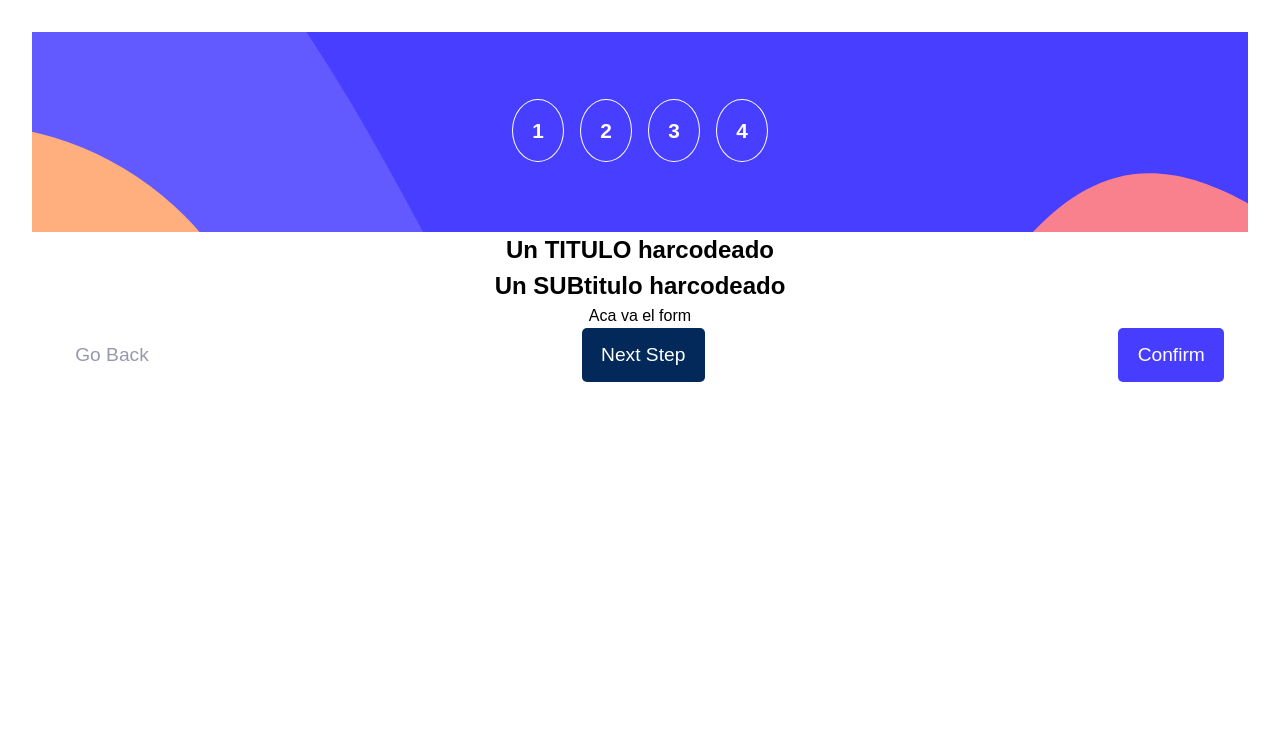
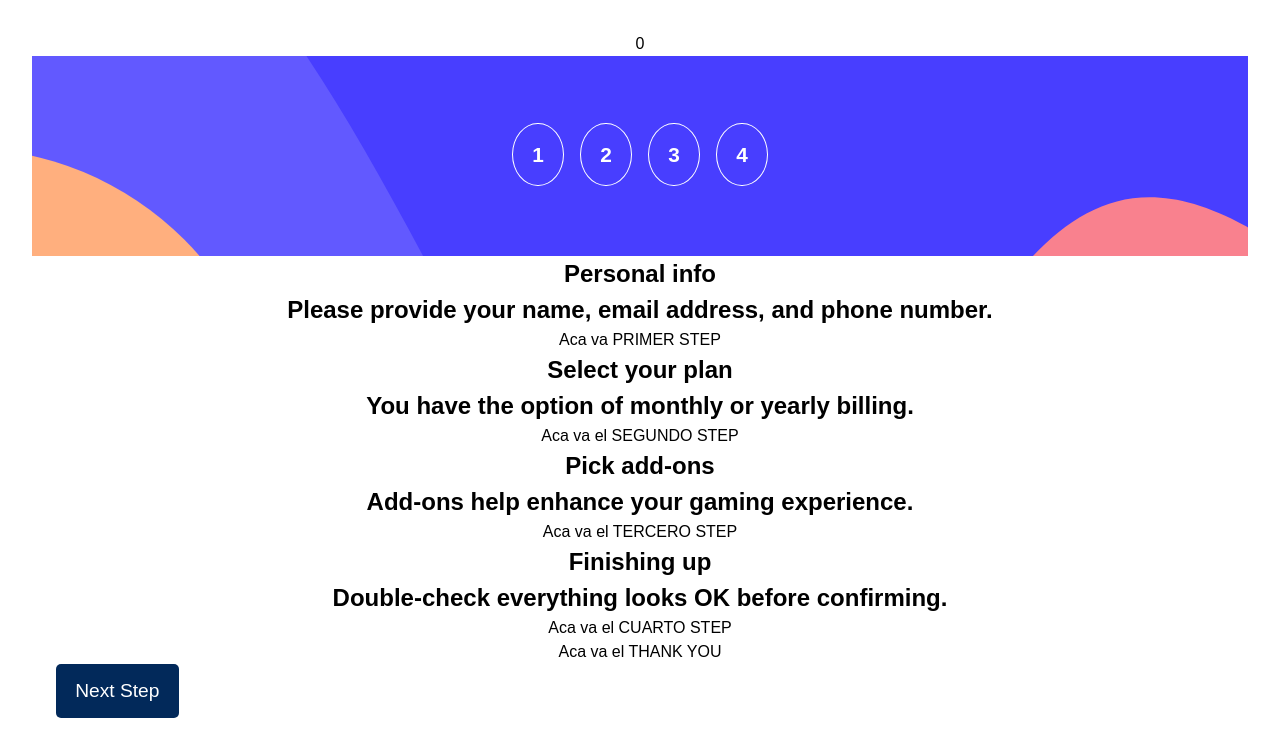
Before and after one commit to NehuenCuenca/multi-step-form-challenge, a React (Vite) app: page / in a window 1280 px wide. Shown: the top 756 px of the page. Built offline with nearby package versions, Linux system fonts and the light colour scheme.

Commit message:
Replace StepsList and NavigationButtons as MultiStepForm children. Add currentStep state with the navigation logic. Add provisionals steps

```diff
--- a/src/App.tsx
+++ b/src/App.tsx
@@ -1,7 +1,10 @@
+import { useState } from 'react'
 import './App.css'
 import MultiStepForm from './components/MultiStepForm/MultiStepForm'
 import StepContainer from './components/StepContainer/StepContainer'
-import { Step } from './types'
+import { ShortenedStep, Step } from './types'
+import NavigationButtons from './components/NavigationButtons/NavigationButtons'
+import StepsList from './components/StepsList/StepsList'
 
 function App() {
   const steps: Array<Step> = [
@@ -26,12 +29,40 @@ function App() {
       containerSubTitle: 'Double-check everything looks OK before confirming.',
     },
   ]
+
+  const shortenedSteps: Array<ShortenedStep> = steps.map(({listTitle}) => ({listTitle}))
+
+  const [currentStep, setCurrentStep] = useState<number>(0)
+  const isCurrentStep: (step: number) => boolean = (stepNumber: number) => stepNumber === currentStep
+
+  const handleNavigationForm = (amount: number) => {
+    setCurrentStep(prev => prev + amount);
+  };
+
   return (
     <main>
-      <MultiStepForm steps={steps}>
-        <StepContainer containerTitle={'Un TITULO harcodeado'} containerSubTitle={'Un SUBtitulo harcodeado'}>
-          Aca va el form
+      {currentStep}
+      <MultiStepForm>
+        <StepsList shortenedSteps={shortenedSteps} currentStep={currentStep} />
+
+        {/* POSSIBLE TODO: Show one StepContainer by removing children content and render the step content conditionally (to reduce harcoded steps data and optimize dom content) */}
+        <StepContainer isVisible={isCurrentStep(0)} containerTitle={steps[0].containerTitle} containerSubTitle={steps[0].containerSubTitle}>
+          Aca va PRIMER STEP
         </StepContainer>
+        <StepContainer isVisible={isCurrentStep(1)} containerTitle={steps[1].containerTitle} containerSubTitle={steps[1].containerSubTitle}>
+          Aca va el SEGUNDO STEP
+        </StepContainer>
+        <StepContainer isVisible={isCurrentStep(2)} containerTitle={steps[2].containerTitle} containerSubTitle={steps[2].containerSubTitle}>
+          Aca va el TERCERO STEP
+        </StepContainer>
+        <StepContainer isVisible={isCurrentStep(3)} containerTitle={steps[3].containerTitle} containerSubTitle={steps[3].containerSubTitle}>
+          Aca va el CUARTO STEP
+        </StepContainer>
+        <StepContainer isVisible={isCurrentStep(steps.length)} containerTitle={''} containerSubTitle={''}>
+          Aca va el THANK YOU
+        </StepContainer>
+
+        <NavigationButtons quantitySteps={steps.length} currentStep={currentStep} newNavigation={handleNavigationForm}/>
       </MultiStepForm>
     </main>
   )
--- a/src/components/MultiStepForm/MultiStepForm.tsx
+++ b/src/components/MultiStepForm/MultiStepForm.tsx
@@ -1,21 +1,9 @@
-import { ShortenedStep, Step } from "../../types"
-import NavigationButtons from "../NavigationButtons/NavigationButtons";
-import StepsList from "../StepsList/StepsList";
 import './MultiStepForm.css'
 
-interface MultiStepFormProps{
-  children: React.ReactNode;
-  steps: Array<Step>;
-}
-
-const MultiStepForm = ({ children, steps }: MultiStepFormProps) => {
-  const shortenedSteps: Array<ShortenedStep> = steps.map(({listTitle}) => ({listTitle}))
-
+const MultiStepForm = ({ children }: {children :React.ReactNode}) => {
   return (
     <article className="multi-step-container">
-      <StepsList shortenedSteps={shortenedSteps} />
       {children}
-      <NavigationButtons />
     </article>
   )
 }
--- a/src/components/NavigationButtons/NavigationButtons.tsx
+++ b/src/components/NavigationButtons/NavigationButtons.tsx
@@ -1,11 +1,22 @@
 import './NavigationButtons.css'
 
-const NavigationButtons = () => {
+interface NavigationButtonsProps{
+  quantitySteps: number;
+  currentStep: number;
+  newNavigation: (step: number) => void;
+}
+
+
+const NavigationButtons = ({quantitySteps, currentStep, newNavigation}: NavigationButtonsProps) => {
+  const isBetweenStartAndEnd = () => (currentStep > 0) && (currentStep < quantitySteps)
+  const isBeforeTheEnd = () => (currentStep < quantitySteps-1)
+  const isAtTheEnd = () => (currentStep === quantitySteps-1)
+
   return (
     <section className="navigation-buttons">
-        <button type="button" className="navigation-buttons__button navigation-buttons__button_back">Go Back</button>
-        <button type="button" className="navigation-buttons__button navigation-buttons__button_forward">Next Step</button>
-        <button type="button" className="navigation-buttons__button navigation-buttons__button_confirm">Confirm</button>
+        {isBetweenStartAndEnd() && <button type="button" onClick={() => newNavigation(-1)} className="navigation-buttons__button navigation-buttons__button_back">Go Back</button>}
+        {isBeforeTheEnd() && <button type="button" onClick={() => newNavigation(1)} className="navigation-buttons__button navigation-buttons__button_forward">Next Step</button>}
+        {isAtTheEnd() && <button type="button" onClick={() => newNavigation(1)} className="navigation-buttons__button navigation-buttons__button_confirm">Confirm</button>}
     </section>
   )
 }
```
